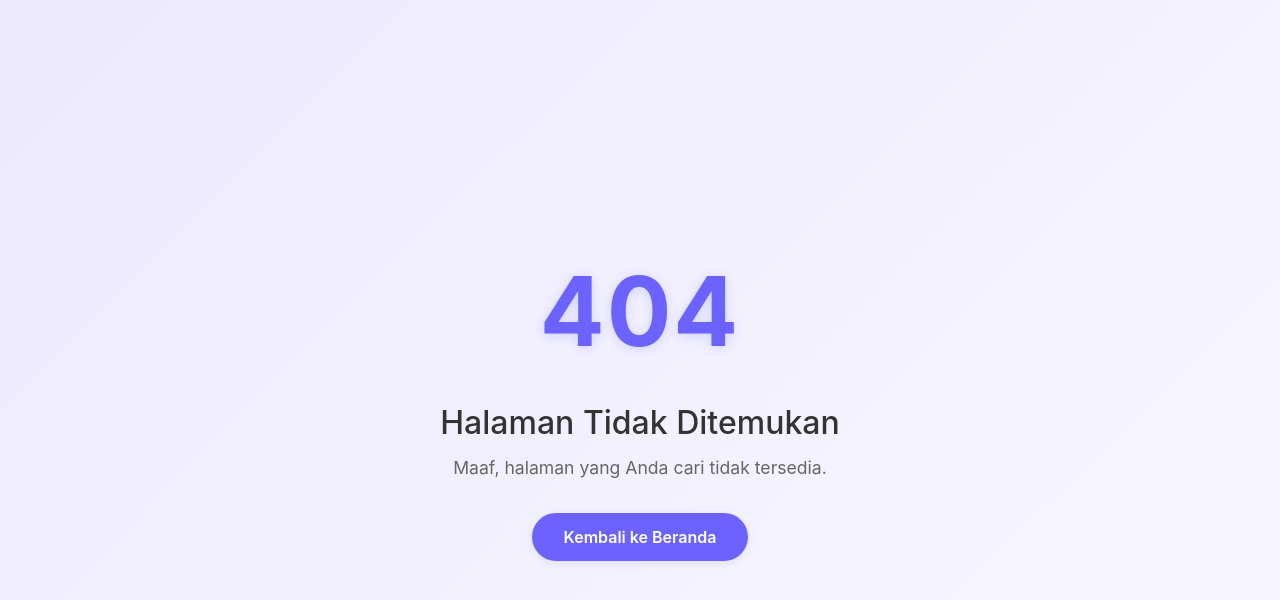
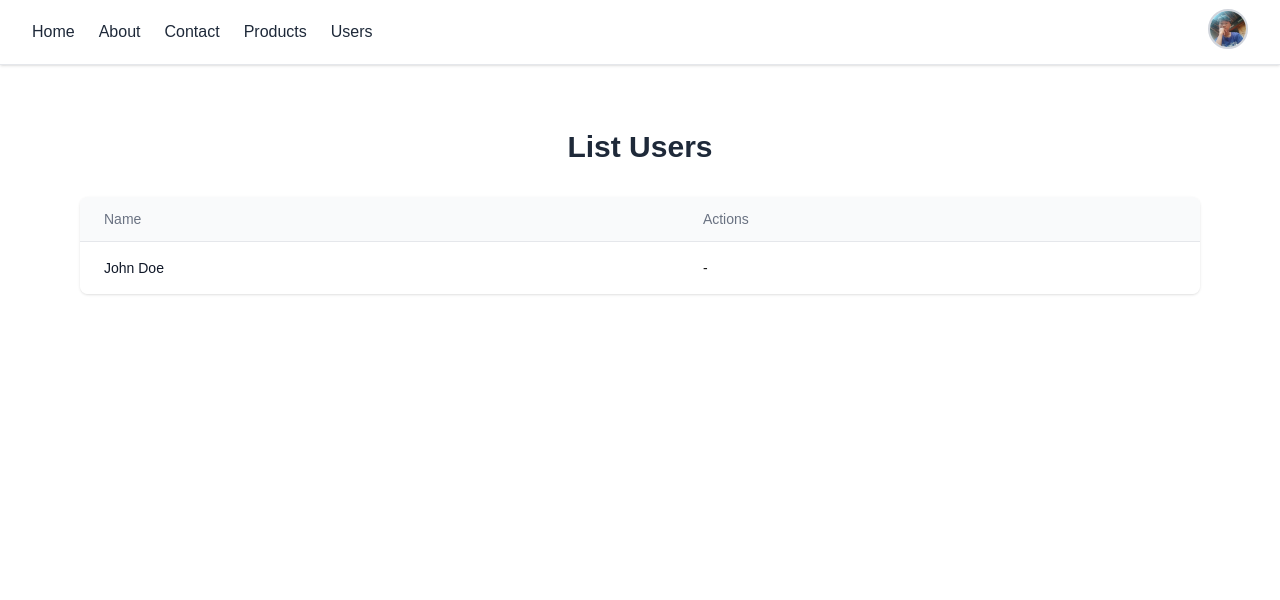
Before and after one commit to saepulfariz/nextjs-learning, a Next.js app: page /users in a window 1280 px wide. Before the commit this address had no page. Shown: the top 600 px of the page. Built offline with nearby package versions, Linux system fonts and the light colour scheme.

Commit message:
add page show data api users

```diff
--- /dev/null
+++ b/src/app/(admin)/users/page.tsx
@@ -0,0 +1,67 @@
+"use client";
+
+import { useEffect, useState } from "react";
+
+type User = {
+  id: number;
+  name: string;
+};
+
+export default function Page() {
+  const [users, setUsers] = useState<User[]>([]);
+
+  useEffect(() => {
+    const fetchUsers = async () => {
+      const response = await fetch("/api/users");
+      if (!response.ok) {
+        throw new Error("Failed to fetch users");
+      }
+      const data = await response.json();
+      setUsers(data);
+    };
+
+    fetchUsers();
+  }, []);
+
+  return (
+    <>
+      <div className="max-w-6xl mx-auto px-4 py-16">
+        <h1 className="text-3xl font-semibold text-center text-gray-800 dark:text-white mb-8">
+          List Users
+        </h1>
+
+        <div className="overflow-x-auto bg-white shadow rounded-lg">
+          <table className="min-w-full divide-y divide-gray-200 dark:divide-gray-700">
+            <thead className="bg-gray-50 dark:bg-gray-800">
+              <tr>
+                <th className="px-6 py-3 text-left text-sm font-medium text-gray-500 dark:text-gray-200">
+                  Name
+                </th>
+                <th className="px-6 py-3 text-left text-sm font-medium text-gray-500 dark:text-gray-200">
+                  Actions
+                </th>
+              </tr>
+            </thead>
+            <tbody className="bg-white dark:bg-gray-800 divide-y divide-gray-200 dark:divide-gray-700">
+              {users.length === 0 && (
+                <tr>
+                  <td colSpan={4} className="text-center py-4">
+                    No users found
+                  </td>
+                </tr>
+              )}
+              {users.map((user: User) => (
+                <tr key={user.id}>
+                  <td className="px-6 py-4 text-sm font-medium text-gray-900 dark:text-white">
+                    {user.name}
+                  </td>
+                  <td className="px-6 py-4 text-sm font-medium">-</td>
+                </tr>
+              ))}
+            </tbody>
+          </table>
+        </div>
+      </div>
+    </>
+  );
+}
--- a/src/components/navbar.tsx
+++ b/src/components/navbar.tsx
@@ -49,6 +49,12 @@ export default function Navbar() {
             >
               Products
             </Link>
+            <Link
+              href="/users"
+              className="text-gray-800 hover:text-blue-600 font-medium"
+            >
+              Users
+            </Link>
           </div>
 
           <div className="relative" ref={dropdownRef}>
```
